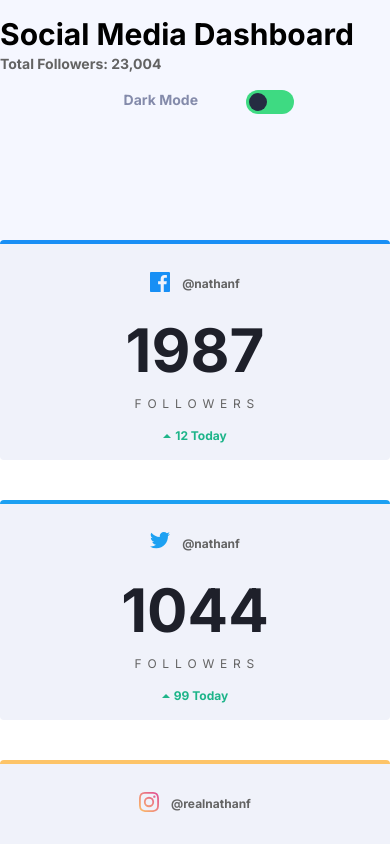
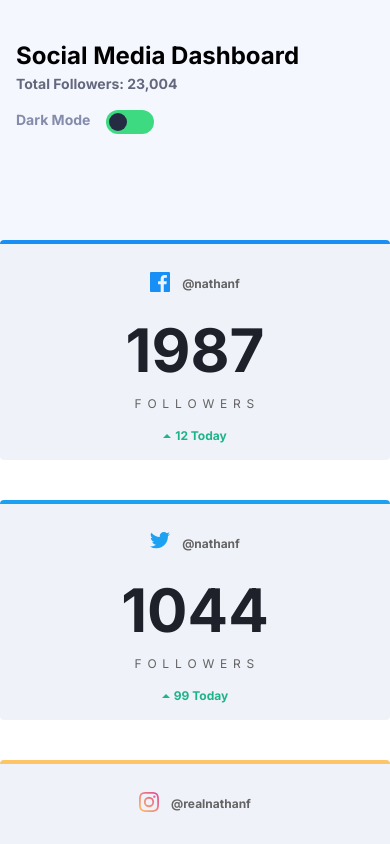
Before and after one commit to k-monnik/social-media-dashboard, a React (Create React App) app: page / in a window 390 px wide. Shown: the top 844 px of the page. Built offline with nearby package versions, Linux system fonts and the light colour scheme.

Commit message:
adjust text sizing and margins for desktop and mobile in header

```diff
--- a/src/components/Header.js
+++ b/src/components/Header.js
@@ -3,15 +3,15 @@ import Toggle from "./Toggle";
 const Header = () => {
     return (
         <div>
-            <div className="w-full h-60 md:h-64 bg-light-100 dark:bg-dark-300">
-                <div className="md:px-12 pt-4">
-                    <h1 className="font-bold text-3xl dark:text-white">Social Media Dashboard</h1>
-                    <p className="pt-0.5 pb-4 text-sm text-light-300 dark:text-dark-100 font-semibold ">
+            <div className="md:w-full h-60 md:h-64 bg-light-100 dark:bg-dark-300">
+                <div className="md:px-12 pt-10 mx-4">
+                    <h1 className="font-bold text-2xl md:text-3xl dark:text-white">Social Media Dashboard</h1>
+                    <p className="pt-0.5 pb-4 text-sm text-solidGrey dark:text-dark-100 font-semibold ">
                         Total Followers: 23,004
                     </p>
-                    <div className="divide-y divide-solid divide-light-300 md:divide-none"></div>
+
                 </div>
-
+                <div className="divide-y divide-solid divide-dark-300 md:divide-none"></div>
                 <div>
                     <Toggle />
                 </div>
--- a/src/components/Toggle.js
+++ b/src/components/Toggle.js
@@ -10,10 +10,10 @@ function Toggle() {
 
 
     return (
-        <div className="lg:-mt-16">
-            <div className="flex justify-end">
-                <label htmlFor="toggle-switch" className="text-sm font-bold text-medGrey dark:text-white pr-12">Dark Mode</label>
-                <div className="mr-24">
+        <div className="md:-mt-14 ml-4">
+            <div className="flex md:justify-end">
+                <label htmlFor="toggle-switch" className="text-sm font-bold text-medGrey dark:text-white pr-4">Dark Mode</label>
+                <div className="md:mr-24">
                     <input className="cursor-pointer h-6 w-12 rounded-full appearance-none bg-toggle-green checked:bg-toggle-grey transition duration-200 relative" type="checkbox" id="toggle-switch" />
                 </div>
             </div>
--- a/tailwind.config.js
+++ b/tailwind.config.js
@@ -13,6 +13,7 @@ module.exports = {
         lime: '#1db489',
         red: '#dc414c',
         medGrey: '#848BAB',
+        solidGrey: '#63687D',
 
         social: {
           blue: '#198ff5', //fb blue
```
